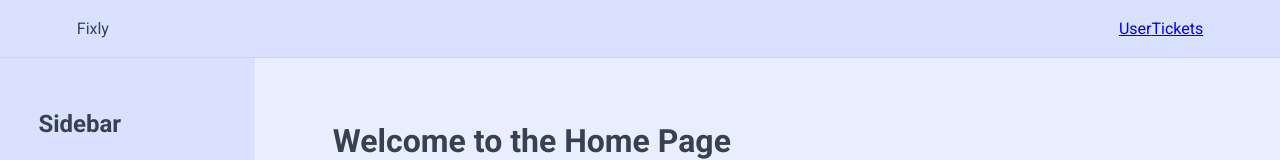
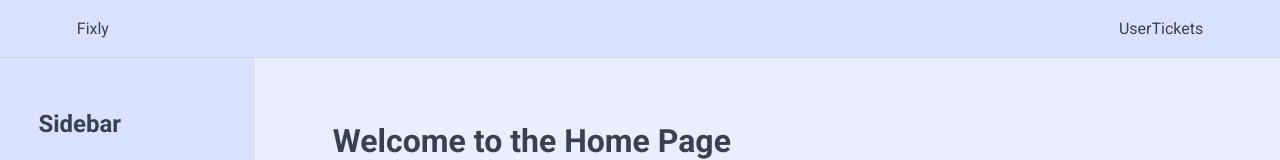
Before and after one commit to GuilhermeSouza01/tickets-react, a React (Vite) app: page / in a window 1280 px wide. Shown: the top 160 px of the page. Built offline with nearby package versions, Linux system fonts and the light colour scheme.

Commit message:
fix: Change some styles to the project work correctly

```diff
--- a/src/styles/themes/global.js
+++ b/src/styles/themes/global.js
@@ -6,11 +6,6 @@ export const GlobalStyle = createGlobalStyle`
     margin: 0;
     padding: 0;
     box-sizing: border-box;
-  }
-
-  :focus {
-    outline: 0;
-    box-shadow: 0 0 0 2px ${props => props.theme['color-grey-900']};
   }
 
   body {
@@ -24,4 +19,56 @@ export const GlobalStyle = createGlobalStyle`
     font-weight: 400;
     font-size: 1rem;
   }
+
+  input, button, textarea, select {
+    font: inherit;
+    color: inherit;;
+  }
+
+  button {
+    cursor: pointer;
+  }
+
+  *:disabled {
+    cursor: not-allowed;
+  }
+
+  input:focus,
+  button:focus,
+  textarea:focus,
+  select:focus {
+  outline: 2px solid ${props => props.theme['color-brand-600']};
+  outline-offset: -1px;
+  }
+
+  a {
+    color: inherit;
+    text-decoration: none;
+  }
+
+  li {
+    list-style: none;
+  }
+
+  ul {
+  list-style: none;
+  }
+
+  p,
+  h1,
+  h2,
+  h3,
+  h4,
+  h5,
+  h6 {
+  overflow-wrap: break-word;
+  hyphens: auto;
+}
+
+img {
+  max-width: 100%;
+
+  /* For dark mode */
+  filter: grayscale(${props => props.theme["image-grayscale"]}) opacity(${props => props.theme["image-opacity"]});
+}
 `;
```
